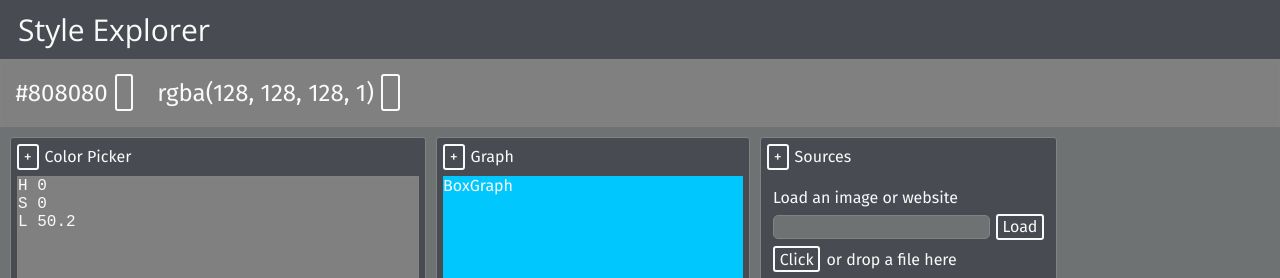
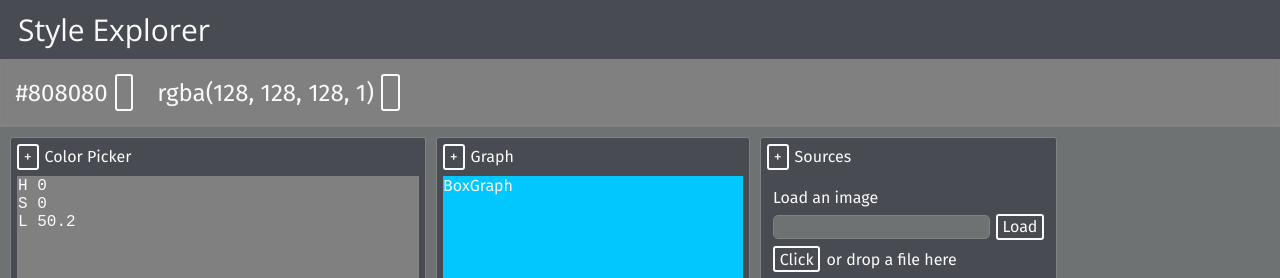
Before and after one commit to philrmass/style-explorer, a React app: page / in a window 1280 px wide. Shown: the top 278 px of the page. Built offline with nearby package versions, Linux system fonts and the light colour scheme.

Commit message:
load image files

```diff
--- a/src/components/SourceLoadForm.jsx
+++ b/src/components/SourceLoadForm.jsx
@@ -22,10 +22,11 @@ class SourceLoadForm extends React.Component {
   handleUrlSubmit(event) {
     event.preventDefault();
     console.log('url submit', this.state.url);
+    const url = this.state.url;
     fetch(this.state.url)
       .then(response => response.blob())
       .then(blob => {
-        console.log('got blob', blob);
+        console.log('FETCH_IMAGE', blob, '\nurl', url);
       });
     this.setState({ url: ''});
   }
@@ -52,7 +53,12 @@ class SourceLoadForm extends React.Component {
   }
 
   handleFile(file) {
-    console.log('handle file', file);
+    const url = window.URL.createObjectURL(file);
+    const reader = new FileReader();
+    reader.onload = (event) => {
+      console.log('LOAD_IMAGE=', file, '\nURL=', url, '\nDATA=', event.target.result);
+    };
+    reader.readAsDataURL(file);
   }
 
   render() {
@@ -62,7 +68,7 @@ class SourceLoadForm extends React.Component {
         onDragEnter={this.doNothing}
         onDragOver={this.doNothing}
         onDrop={this.handleFileDrop}>
-        <div>Load an image or website</div>
+        <div>Load an image</div>
         <div>
           <form onSubmit={this.handleUrlSubmit}>
             <input type='text' value={this.state.url} onChange={this.handleUrlChange}/>
```
